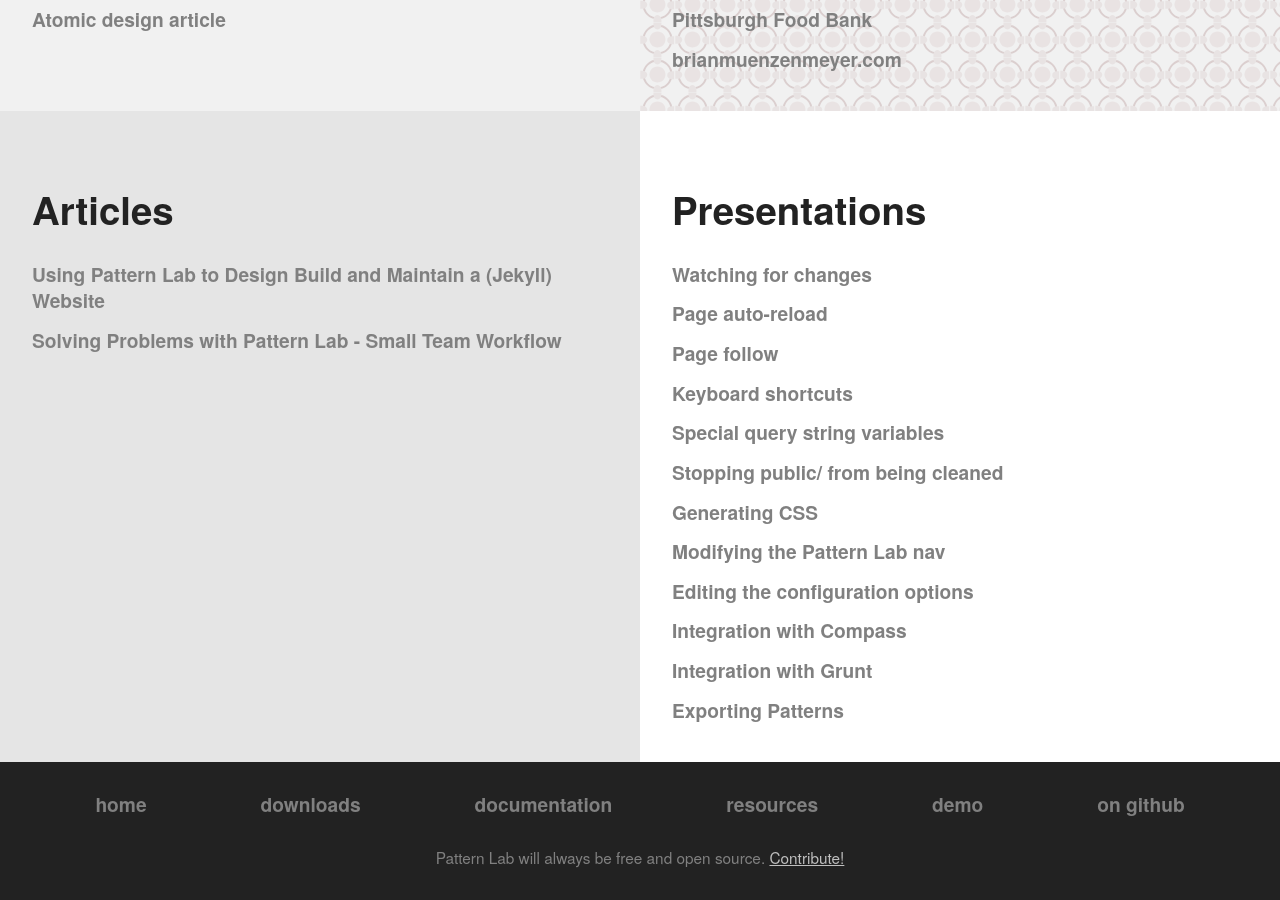
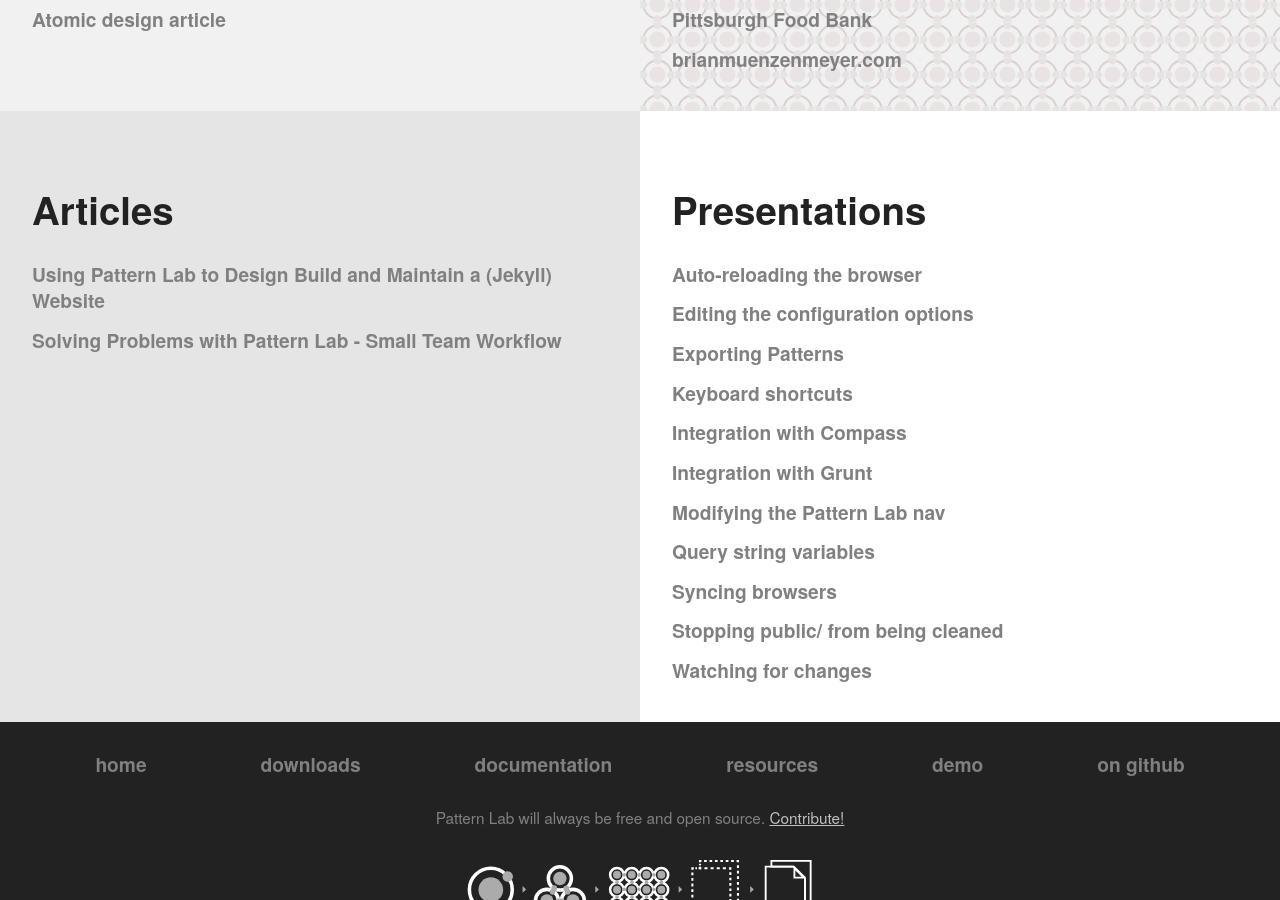
Before and after one commit to pattern-lab/website, a Jekyll site: the page built from resources.html, in a window 1280 px wide and 900 px high, scrolled down 658 px. Built offline with Jekyll 4.4.1, drawn with Linux system fonts in a browser that asks for light colours; comment, search, counter and statistics services are not loaded.

Commit message:
alphabatizing (sp?) and removing old docs

```diff
--- a/_includes/docs-nav-advanced.html
+++ b/_includes/docs-nav-advanced.html
@@ -1,14 +1,13 @@
 <ul class="link-list">
-	<li class="link-list__item{% if page.url == '/docs/advanced-auto-regenerate.html' %} link-list__item--is-selected{% endif %}"><a class="link-list__link" href="/docs/advanced-auto-regenerate.html">Watching for changes</a></li>
-	<li class="link-list__item{% if page.url == '/docs/advanced-reload-browser.html' %} link-list__item--is-selected{% endif %}"><a class="link-list__link" href="/docs/advanced-reload-browser.html">Page auto-reload</a></li>
-	<li class="link-list__item{% if page.url == '/docs/advanced-page-follow.html' %} link-list__item--is-selected{% endif %}"><a class="link-list__link" href="/docs/advanced-page-follow.html">Page follow</a></li>
+	<li class="link-list__item{% if page.url == '/docs/advanced-reload-browser.html' %} link-list__item--is-selected{% endif %}"><a class="link-list__link" href="/docs/advanced-reload-browser.html">Auto-reloading the browser</a></li>
+	<li class="link-list__item{% if page.url == '/docs/advanced-config-options.html' %} link-list__item--is-selected{% endif %}"><a class="link-list__link" href="/docs/advanced-config-options.html">Editing the configuration options</a></li>
+	<li class="link-list__item{% if page.url == '/docs/advanced-exporting-patterns.html' %} link-list__item--is-selected{% endif %}"><a class="link-list__link" href="/docs/advanced-exporting-patterns.html">Exporting Patterns</a></li>
 	<li class="link-list__item{% if page.url == '/docs/advanced-keyboard-shortcuts.html' %} link-list__item--is-selected{% endif %}"><a class="link-list__link" href="/docs/advanced-keyboard-shortcuts.html">Keyboard shortcuts</a></li>
-	<li class="link-list__item{% if page.url == '/docs/pattern-linking.html' %} link-list__item--is-selected{% endif %}"><a class="link-list__link" href="/docs/pattern-linking.html">Special query string variables</a></li>
-	<li class="link-list__item{% if page.url == '/docs/advanced-clean-public.html' %} link-list__item--is-selected{% endif %}"><a class="link-list__link" href="/docs/advanced-clean-public.html">Stopping public/ from being cleaned</a></li>
-	<li class="link-list__item{% if page.url == '/docs/advanced-generating-css.html' %} link-list__item--is-selected{% endif %}"><a class="link-list__link" href="/docs/advanced-generating-css.html">Generating CSS</a></li>
-	<li class="link-list__item{% if page.url == '/docs/advanced-pattern-lab-nav.html' %} link-list__item--is-selected{% endif %}"><a class="link-list__link" href="/docs/advanced-pattern-lab-nav.html">Modifying the Pattern Lab nav</a></li>
-	<li class="link-list__item{% if page.url == '/docs/advanced-config-options.html' %} link-list__item--is-selected{% endif %}"><a class="link-list__link" href="/docs/advanced-config-options.html">Editing the configuration options</a></li>
 	<li class="link-list__item{% if page.url == '/docs/advanced-integration-with-compass.html' %} link-list__item--is-selected{% endif %}"><a class="link-list__link" href="/docs/advanced-integration-with-compass.html">Integration with Compass</a></li>
 	<li class="link-list__item{% if page.url == '/docs/advanced-integration-with-grunt.html' %} link-list__item--is-selected{% endif %}"><a class="link-list__link" href="/docs/advanced-integration-with-grunt.html">Integration with Grunt</a></li>
-	<li class="link-list__item{% if page.url == '/docs/advanced-exporting-patterns.html' %} link-list__item--is-selected{% endif %}"><a class="link-list__link" href="/docs/advanced-exporting-patterns.html">Exporting Patterns</a></li>
+	<li class="link-list__item{% if page.url == '/docs/advanced-pattern-lab-nav.html' %} link-list__item--is-selected{% endif %}"><a class="link-list__link" href="/docs/advanced-pattern-lab-nav.html">Modifying the Pattern Lab nav</a></li>
+	<li class="link-list__item{% if page.url == '/docs/pattern-linking.html' %} link-list__item--is-selected{% endif %}"><a class="link-list__link" href="/docs/pattern-linking.html">Query string variables</a></li>
+	<li class="link-list__item{% if page.url == '/docs/advanced-page-follow.html' %} link-list__item--is-selected{% endif %}"><a class="link-list__link" href="/docs/advanced-page-follow.html">Syncing browsers</a></li>
+	<li class="link-list__item{% if page.url == '/docs/advanced-clean-public.html' %} link-list__item--is-selected{% endif %}"><a class="link-list__link" href="/docs/advanced-clean-public.html">Stopping public/ from being cleaned</a></li>
+	<li class="link-list__item{% if page.url == '/docs/advanced-auto-regenerate.html' %} link-list__item--is-selected{% endif %}"><a class="link-list__link" href="/docs/advanced-auto-regenerate.html">Watching for changes</a></li>
 </ul>
```
